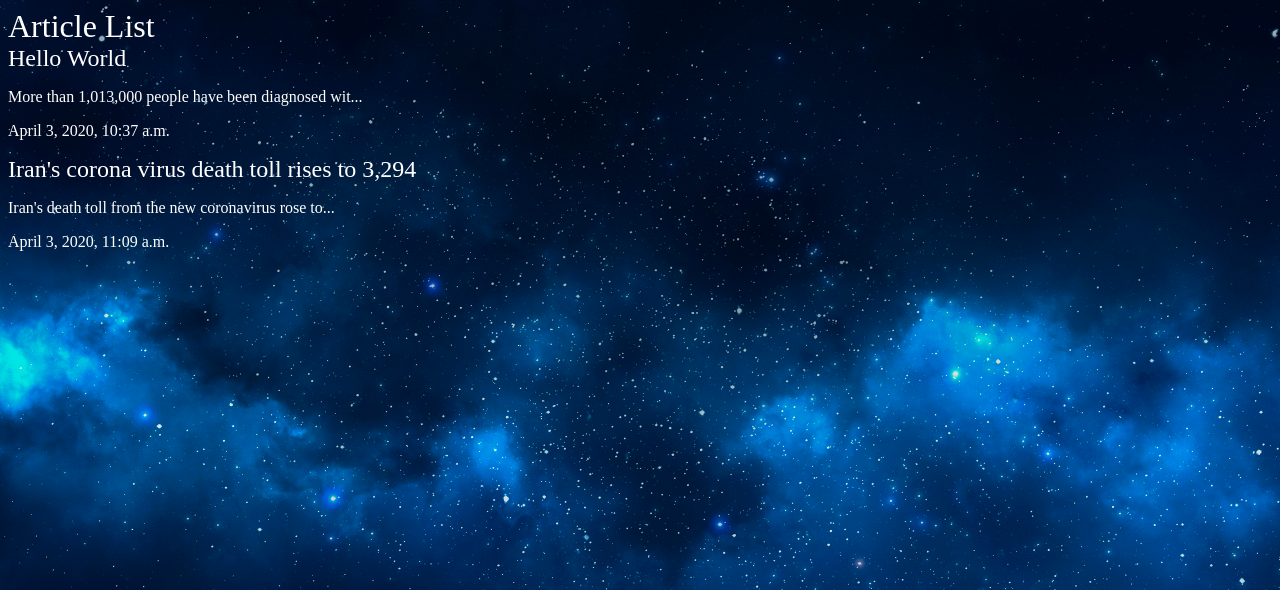
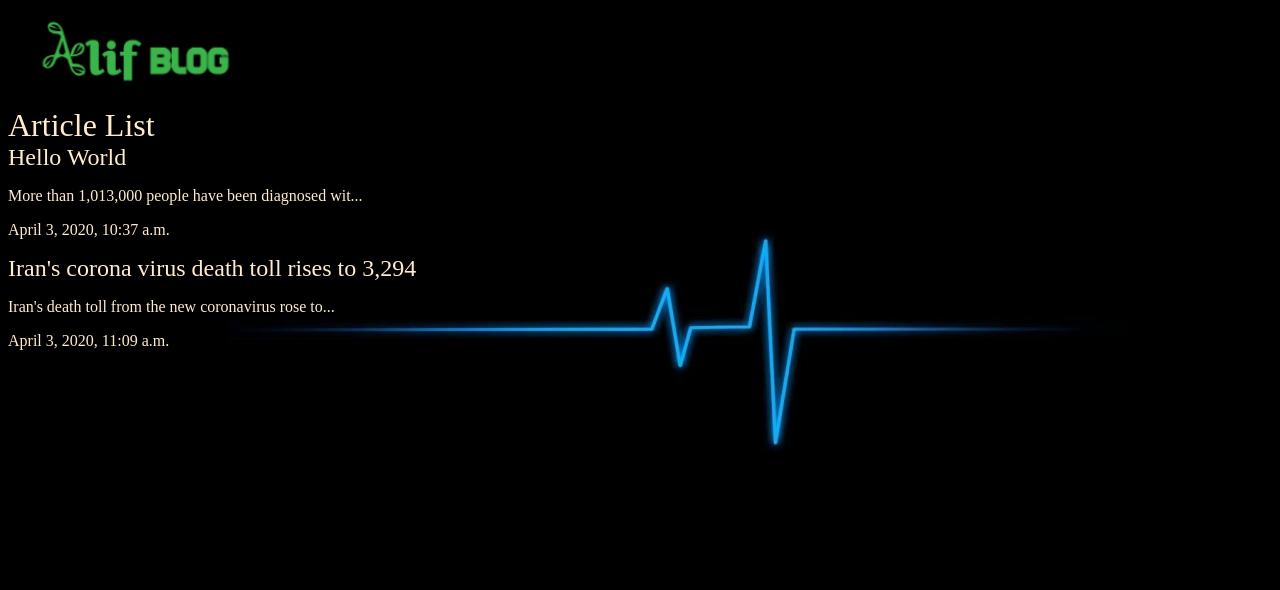
Before and after one commit to theaslam/Qwerty, a Django app: page /articles/ in a window 1280 px wide. Shown: the top 590 px of the page. Run offline with Django 3.2, Linux system fonts and the light colour scheme; data comes from the database, SQL or seed files in the repository.

Commit message:
Named Url

```diff
--- a/articles/templates/articles/article_list.html
+++ b/articles/templates/articles/article_list.html
@@ -1,22 +1,14 @@
-{% load static %}
+{% extends 'base_layout.html' %}
 
-<!DOCTYPE html>
-<html lang="en">
-<head>
-    <meta charset="UTF-8">
-    <title>Articles</title>
-    <link rel="stylesheet" href="{% static 'styles.css' %}">
-</head>
-<body>
+{% block content %}
     <h1>Article List</h1>
     <div class="articles">
         {% for article in articles %}
         <div class="article">
-           <h2><a href="#">{{ article.title}}</a></h2>
+           <h2><a href="{% url 'articles:detail' slug=article.slug %}">{{ article.title}}</a></h2>
            <p>{{ article.snippet }}</p>
            <p>{{ article.date }}</p>
          </div>
        {% endfor %}
      </div>
-    </body>
-</html>
+{% endblock %}
--- a/articles/urls.py
+++ b/articles/urls.py
@@ -1,6 +1,9 @@
 from django.conf.urls import url
 from . import views
 
+app_name='articles'
+
 urlpatterns = [
-   url(r'^$', views.article_list),
+   url(r'^$', views.article_list,name="list"),
+   url(r'^(?P<slug>[\w-]+)/$',views.article_detail, name="detail"),
 ]
--- a/articles/views.py
+++ b/articles/views.py
@@ -1,7 +1,12 @@
 from django.shortcuts import render
 from .models import Article
+from django.http import HttpResponse
 
 # Create your views here.
 def article_list(request):
     articles = Article.objects.all().order_by('date')
     return render(request,'articles/article_list.html', {'articles': articles})
+
+
+def article_detail(request,slug):
+    return HttpResponse(slug)
--- a/assets/styles.css
+++ b/assets/styles.css
@@ -1,13 +1,12 @@
 body{
     background-color: #0f121f;
-    background-image: url(/static/space.jpg);
+    background-image: url(/static/beat.jpg);
     background-repeat-y: no-repeat;
-    color: #fff;
-
+    color:blanchedalmond;
 }
 
 body*{
-    font-family:Georgia;
+    font-family:Ubuntu;
 }
 
 h1, h2, h3, h4, h5{
@@ -15,6 +14,6 @@ h1, h2, h3, h4, h5{
     margin: 0;
 }
 a,a:hover, a:visited{
-    color: #fff;
+    color:blanchedalmond;
     text-decoration: none;
 }
--- /dev/null
+++ b/templates/base_layout.html
@@ -0,0 +1,16 @@
+{% load static %}
+<!DOCTYPE html>
+<html lang="en">
+<head>
+    <meta charset="UTF-8">
+    <title>Articles</title>
+    <link rel="stylesheet" href="{% static 'styles.css' %}">
+</head>
+<body>
+    <div class="wrapper">
+        <h1><a href="{% url 'articles:list' %}"><img src="{% static 'a.PNG' %}"/></a></h1>
+        {% block content %}
+        {% endblock %}
+    </div>
+</body>
+</html>
```
Also changed, not shown: assets/a.PNG (added), assets/beat.jpg (added), assets/space.jpg (deleted).
